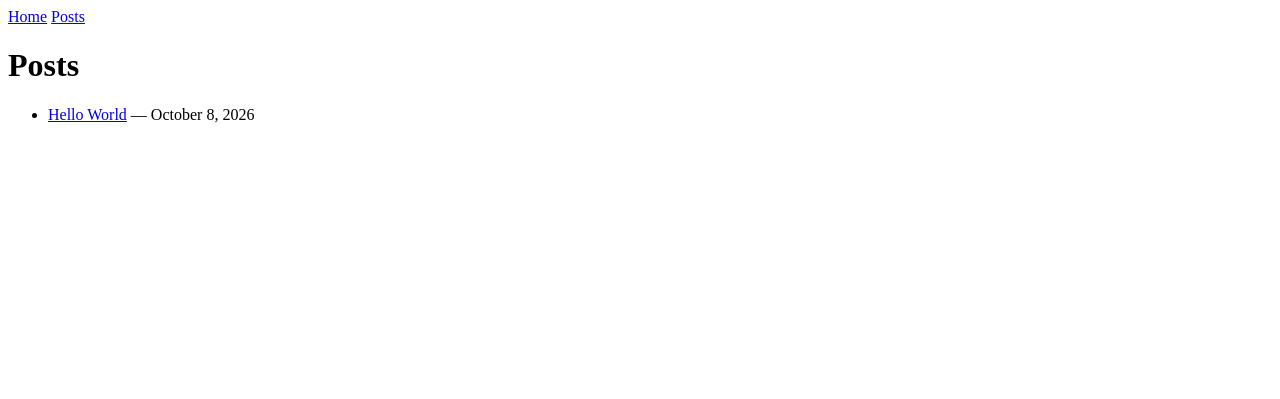
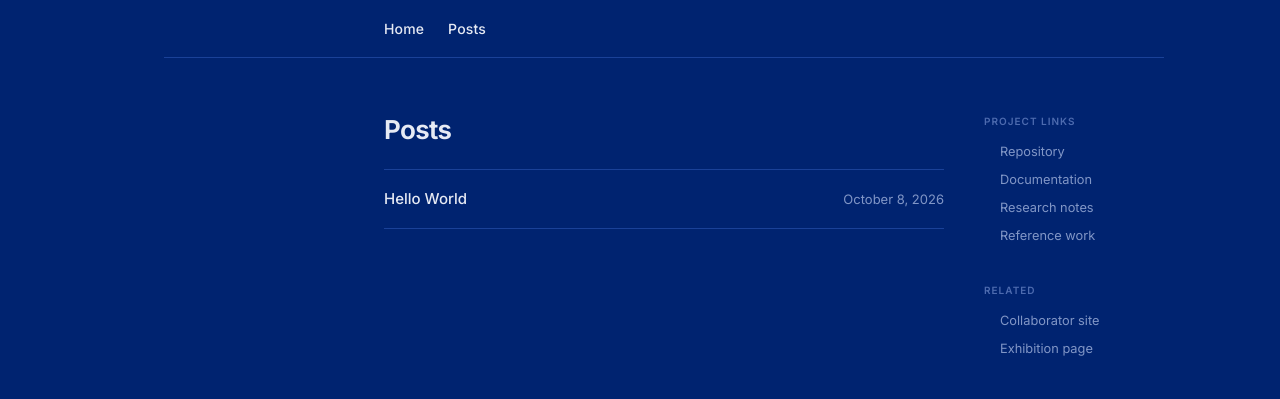
Before and after one commit to denntenna/counterstructures-residency, an Eleventy site: page posts/index.njk in a window 1280 px wide. Built offline with nearby package versions, Linux system fonts and the light colour scheme; Eleventy itself is replaced by a stand-in of ours; files that its build step writes are made by us from their sources.

Commit message:
feat: style blog

```diff
--- a/_includes/base.njk
+++ b/_includes/base.njk
@@ -4,14 +4,78 @@
   <meta charset="utf-8">
   <meta name="viewport" content="width=device-width, initial-scale=1">
   <title>{% if title %}{{ title }} — {% endif %}Counterstructures Residency</title>
+  <link rel="stylesheet" href="/css/style.css">
 </head>
 <body>
-  <nav>
-    <a href="/">Home</a>
-    <a href="/posts/">Posts</a>
-  </nav>
-  <main>
-    {{ content | safe }}
-  </main>
+  <div class="page-wrapper">
+
+    <header class="site-header">
+      <nav>
+        <a href="/">Home</a>
+        <a href="/posts/">Posts</a>
+      </nav>
+    </header>
+
+    <aside class="panel-left" id="panel-toc"></aside>
+
+    <main>{{ content | safe }}</main>
+
+    <aside class="panel-right">
+      <div class="panel-section">
+        <h4>Project links</h4>
+        <ul>
+          <li><a href="#">Repository</a></li>
+          <li><a href="#">Documentation</a></li>
+          <li><a href="#">Research notes</a></li>
+          <li><a href="#">Reference work</a></li>
+        </ul>
+      </div>
+      <div class="panel-section">
+        <h4>Related</h4>
+        <ul>
+          <li><a href="#">Collaborator site</a></li>
+          <li><a href="#">Exhibition page</a></li>
+        </ul>
+      </div>
+    </aside>
+
+  </div>
+
+  <script>
+    (function () {
+      var article = document.querySelector('article');
+      var tocPanel = document.getElementById('panel-toc');
+      if (!article || !tocPanel) return;
+
+      var headings = article.querySelectorAll('h1');
+      if (!headings.length) return;
+
+      var ul = document.createElement('ul');
+      headings.forEach(function (h, i) {
+        if (!h.id) {
+          h.id = h.textContent.trim()
+            .toLowerCase()
+            .replace(/[^a-z0-9]+/g, '-')
+            .replace(/^-|-$/g, '') || ('section-' + i);
+        }
+        var li = document.createElement('li');
+        var a = document.createElement('a');
+        a.href = '#' + h.id;
+        a.textContent = h.textContent;
+        li.appendChild(a);
+        ul.appendChild(li);
+      });
+
+      var section = document.createElement('div');
+      section.className = 'panel-section';
+
+      var label = document.createElement('h4');
+      label.textContent = 'Contents';
+      section.appendChild(label);
+      section.appendChild(ul);
+
+      tocPanel.appendChild(section);
+    })();
+  </script>
 </body>
 </html>
--- /dev/null
+++ b/css/style.css
@@ -0,0 +1,218 @@
+@import url('https://fonts.googleapis.com/css2?family=Inter:wght@300..700&display=swap');
+
+*, *::before, *::after {
+  box-sizing: border-box;
+  margin: 0;
+  padding: 0;
+}
+
+:root {
+  --bg:     #002370;
+  --text:   #E6EAF4;
+  --muted:  #8096C6;
+  --faint:  #4D6BAF;
+  --border: #1A4198;
+  --font:   'Inter', system-ui, sans-serif;
+
+  --main-w:  560px;
+  --panel-w: 180px;
+  --gap:     2.5rem;
+}
+
+html {
+  font-family: var(--font);
+  color: var(--text);
+  background: var(--bg);
+  -webkit-font-smoothing: antialiased;
+}
+
+/* ── Page grid ─────────────────────────────────────── */
+
+.page-wrapper {
+  display: grid;
+  grid-template-columns: var(--panel-w) var(--main-w) var(--panel-w);
+  grid-template-rows: auto 1fr;
+  column-gap: var(--gap);
+  max-width: calc(var(--main-w) + var(--panel-w) * 2 + var(--gap) * 2);
+  margin: 0 auto;
+  padding: 0 1.5rem;
+  min-height: 100vh;
+}
+
+/* ── Header ─────────────────────────────────────────── */
+
+.site-header {
+  grid-column: 1 / -1;
+  display: flex;
+  align-items: center;
+  padding: 1.25rem 0;
+  margin-bottom: 3.5rem;
+  border-bottom: 1px solid var(--border);
+}
+
+.site-header nav {
+  display: flex;
+  gap: 1.5rem;
+  /* align nav links with the content column */
+  margin-left: calc(var(--panel-w) + var(--gap));
+}
+
+.site-header nav a {
+  font-size: 0.875rem;
+  font-weight: 500;
+  color: var(--text);
+  text-decoration: none;
+  letter-spacing: 0.01em;
+}
+
+.site-header nav a:hover { color: var(--muted); }
+
+/* ── Side panels ────────────────────────────────────── */
+
+.panel-left,
+.panel-right {
+  position: sticky;
+  top: 2rem;
+  align-self: start;
+  font-size: 0.8rem;
+  line-height: 1.5;
+}
+
+.panel-section {
+  margin-bottom: 2.25rem;
+}
+
+.panel-section h4 {
+  font-size: 0.625rem;
+  font-weight: 600;
+  letter-spacing: 0.1em;
+  text-transform: uppercase;
+  color: var(--faint);
+  margin-bottom: 0.75rem;
+}
+
+.panel-section ul {
+  list-style: none;
+  display: flex;
+  flex-direction: column;
+  gap: 0.4rem;
+}
+
+.panel-section a {
+  color: var(--muted);
+  text-decoration: none;
+  font-weight: 400;
+}
+
+.panel-section a:hover { color: var(--text); }
+
+/* ── Main content ───────────────────────────────────── */
+
+main { min-width: 0; }
+
+/* ── Typography ─────────────────────────────────────── */
+
+h1 {
+  font-size: 1.625rem;
+  font-weight: 650;
+  line-height: 1.2;
+  letter-spacing: -0.025em;
+  margin-bottom: 1.5rem;
+}
+
+h2 {
+  font-size: 1.125rem;
+  font-weight: 600;
+  line-height: 1.3;
+  letter-spacing: -0.01em;
+  margin-top: 2.5rem;
+  margin-bottom: 0.75rem;
+}
+
+h3 {
+  font-size: 1rem;
+  font-weight: 600;
+  margin-top: 2rem;
+  margin-bottom: 0.5rem;
+}
+
+p {
+  font-size: 1rem;
+  line-height: 1.7;
+  margin-bottom: 1.25rem;
+}
+
+a {
+  color: var(--text);
+  text-underline-offset: 2px;
+}
+
+a:hover { color: var(--muted); }
+
+ul, ol {
+  padding-left: 1.25em;
+  margin-bottom: 1.25rem;
+}
+
+li { line-height: 1.7; }
+
+/* ── Post ───────────────────────────────────────────── */
+
+article time {
+  display: block;
+  font-size: 0.8125rem;
+  color: var(--muted);
+  font-weight: 400;
+  margin-bottom: 2.5rem;
+}
+
+/* ── Posts listing ──────────────────────────────────── */
+
+.posts-list {
+  list-style: none;
+  padding: 0;
+  margin: 0;
+}
+
+.posts-list li {
+  display: flex;
+  justify-content: space-between;
+  align-items: baseline;
+  gap: 1.5rem;
+  padding: 1rem 0;
+  border-bottom: 1px solid var(--border);
+}
+
+.posts-list li:first-child { border-top: 1px solid var(--border); }
+
+.posts-list a {
+  font-size: 0.9375rem;
+  font-weight: 500;
+  text-decoration: none;
+}
+
+.posts-list time {
+  font-size: 0.8125rem;
+  color: var(--muted);
+  white-space: nowrap;
+  flex-shrink: 0;
+}
+
+/* ── Responsive ─────────────────────────────────────── */
+
+@media (max-width: 820px) {
+  .page-wrapper {
+    grid-template-columns: 1fr;
+  }
+
+  .site-header nav { margin-left: 0; }
+
+  .panel-left { display: none; }
+
+  .panel-right {
+    position: static;
+    padding-top: 2rem;
+    margin-top: 2rem;
+    border-top: 1px solid var(--border);
+  }
+}
--- a/eleventy.config.js
+++ b/eleventy.config.js
@@ -1,4 +1,6 @@
 module.exports = function (eleventyConfig) {
+  eleventyConfig.addPassthroughCopy("css");
+
   eleventyConfig.addCollection("posts", function (collectionApi) {
     return collectionApi.getFilteredByGlob("posts/*.md").sort((a, b) => b.date - a.date);
   });
--- a/posts/index.njk
+++ b/posts/index.njk
@@ -3,11 +3,11 @@ layout: base.njk
 title: Posts
 ---
 <h1>Posts</h1>
-<ul>
+<ul class="posts-list">
   {%- for post in collections.posts %}
   <li>
     <a href="{{ post.url }}">{{ post.data.title }}</a>
-    — <time datetime="{{ post.date | htmlDateString }}">{{ post.date | readableDate }}</time>
+    <time datetime="{{ post.date | htmlDateString }}">{{ post.date | readableDate }}</time>
   </li>
   {%- endfor %}
 </ul>
```
Also changed, not shown: 4 other files.
